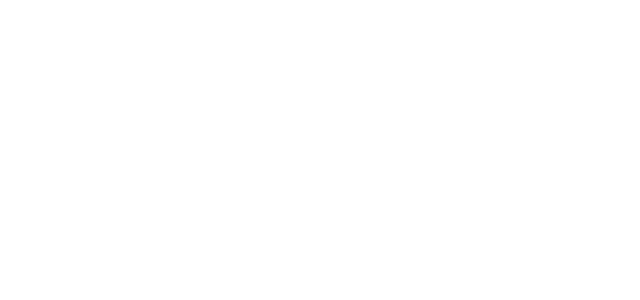
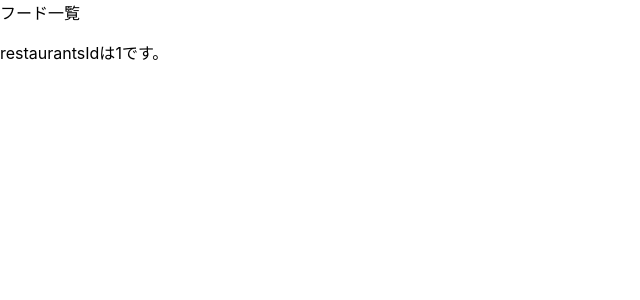
Before and after one commit to Onepiece2424/uber-eats-like_20221119, a React (Create React App) app in the folder frontend/: page /restaurants/1/foods in a window 1280 px wide. Shown: the top 300 px of the page, without its empty margins (0-640 px from the left). Built offline with nearby package versions, Linux system fonts and the light colour scheme.

Commit message:
Food一覧の表示（途中）

```diff
--- a/frontend/src/App.js
+++ b/frontend/src/App.js
@@ -31,6 +31,12 @@
           path="/orders">
           <Orders />
         </Route>
+        <Route
+          exact
+          path="/restaurants/:restaurantsId/foods"
+          render={({ match }) =>
+          <Foods match={match}/>}
+        />
       </Switch>
     </Router>
   );
--- a/frontend/src/containers/Foods.jsx
+++ b/frontend/src/containers/Foods.jsx
@@ -1,9 +1,13 @@
 import React from 'react';
 
-export const Foods = () => {
+export const Foods = ({match}) => {
+
+  console.log(match)
+
   return (
     <>
       フード一覧
+      <p>restaurantsIdは{match.params.restaurantsId}です。</p>
     </>
   )
 }
```
